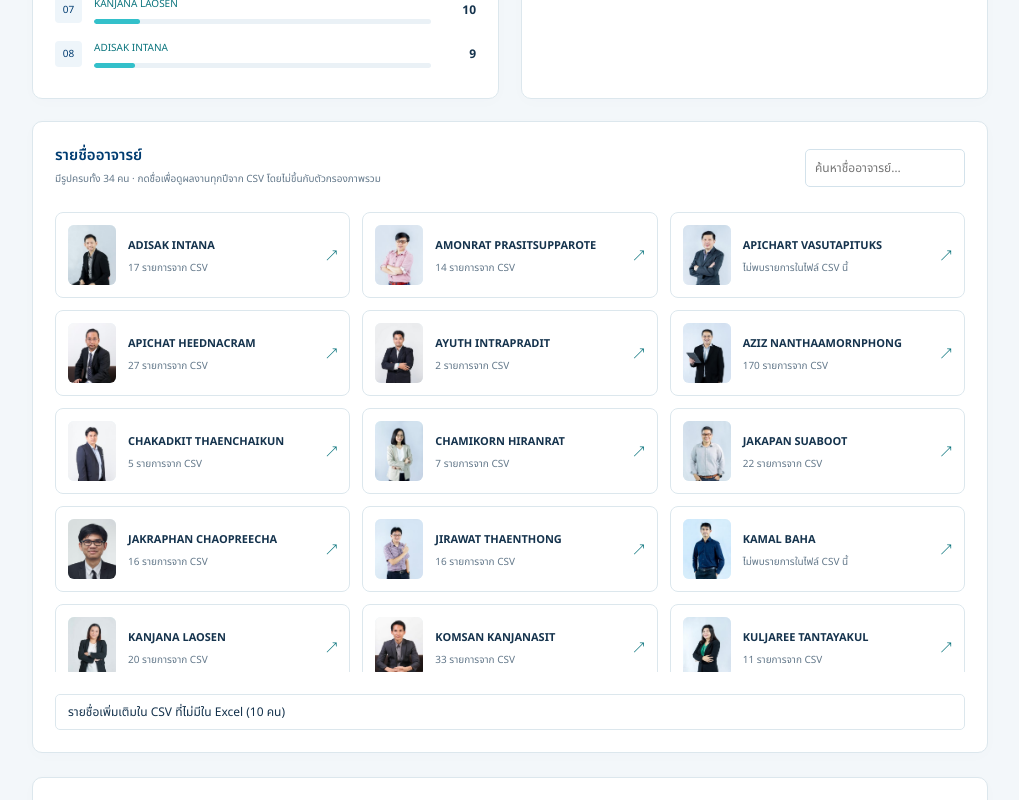
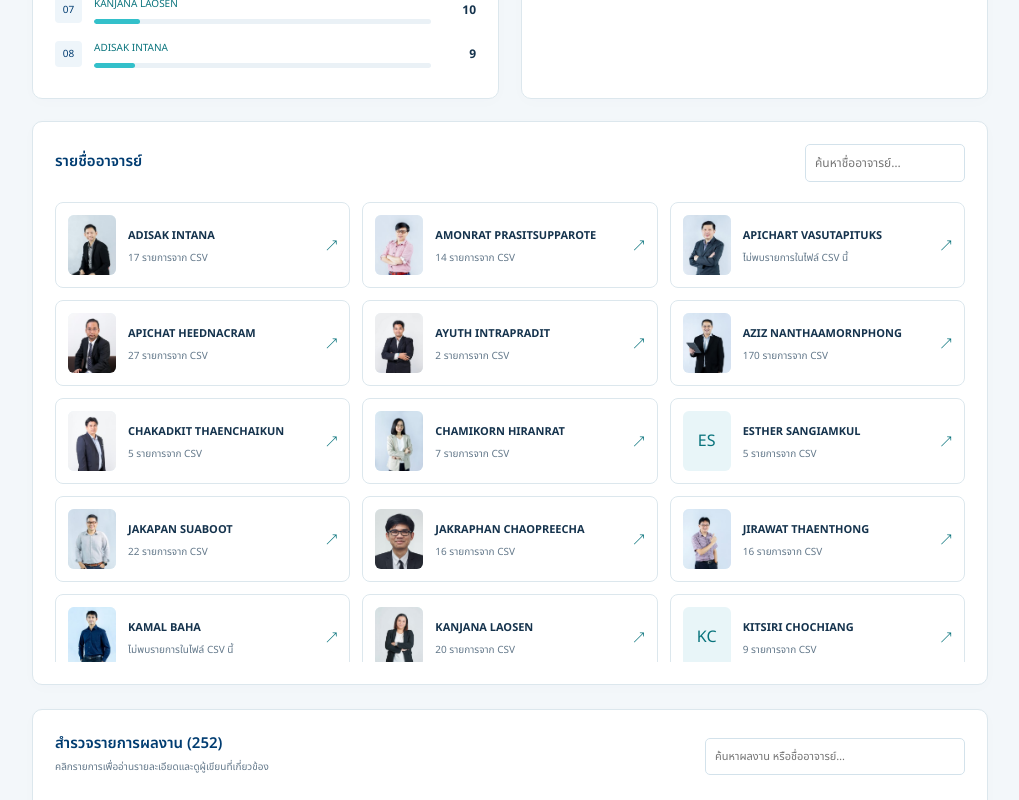
Before and after one commit to NapatFoythong/Dashboard, a Next.js app: page / in a window 1280 px wide. Shown: the part 1480-2280 px from the top of the page, without its empty margins (254-1273 px from the left). Built offline with nearby package versions, Linux system fonts and the light colour scheme.

Commit message:
Combine all faculty into one directory

```diff
--- a/app/components.css
+++ b/app/components.css
@@ -11,8 +11,6 @@ button:focus-visible, a:focus-visible, summary:focus-visible { outline: 2px soli
 .staff-option { border-bottom: 1px solid var(--border); padding-bottom: 6px; }
 .staff-option > a { display: block; padding: 0 12px 0 34px; font-size: 10px; }
 .faculty-directory { margin-bottom: 24px; }
-.additional-faculty { margin-top: 22px; }
-.additional-faculty p { margin: 12px 0; }
 .faculty-directory input { font-size: 12px; }
 .faculty-grid { display: grid; grid-template-columns: repeat(3, minmax(0, 1fr)); gap: 12px; max-height: 460px; overflow-y: auto; }
 .faculty-person { display: flex; align-items: center; gap: 12px; padding: 12px; border: 1px solid var(--border); border-radius: 8px; text-decoration: none; color: var(--ink); }
--- a/components/faculty-directory.tsx
+++ b/components/faculty-directory.tsx
@@ -10,17 +10,13 @@ import FacultyPortrait from "./faculty-portrait";
 export default function FacultyDirectory({ data, portraits }: { data: ResearchData; portraits: Record<string, Portrait> }) {
   const [query, setQuery] = useState("");
   const names = facultyNames(data).filter(name => normalize(`${name} ${portraits[name]?.thaiName ?? ""}`).includes(normalize(query)));
-  const roster = new Set(data.staff.map(row => canonicalFacultyName(row.name)));
-  const primary = names.filter(name => roster.has(name));
-  const additional = names.filter(name => !roster.has(name));
   const card = (name: string) => {
     const count = facultyRecords(data, name).length;
     const original = data.staff.find(row => canonicalFacultyName(row.name) === name)?.name;
     return <Link href={facultyHref(name)} key={name} className="faculty-person"><FacultyPortrait name={name} src={portraits[name]?.image} small /><div><b>{name}</b>{original && original !== name && <small>ชื่อใน Excel: {original}</small>}<small>{count ? `${count} รายการจาก CSV` : "ไม่พบรายการในไฟล์ CSV นี้"}</small></div><span aria-hidden="true">↗</span></Link>;
   };
-  return <section className="card faculty-directory" id="faculty-directory"><div className="cardhead"><div><h2>รายชื่ออาจารย์</h2><p>มีรูปครบทั้ง 34 คน · กดชื่อเพื่อดูผลงานทุกปีจาก CSV โดยไม่ขึ้นกับตัวกรองภาพรวม</p></div><input value={query} onChange={e => setQuery(e.target.value)} placeholder="ค้นหาชื่ออาจารย์…" aria-label="ค้นหาในรายชื่ออาจารย์" /></div>
-    <div className="faculty-grid">{primary.map(card)}</div>
-    {!primary.length && <p>ไม่พบอาจารย์ใน Excel ที่ตรงกับคำค้นหา</p>}
-    <details className="additional-faculty"><summary>รายชื่อเพิ่มเติมใน CSV ที่ไม่มีใน Excel ({additional.length} คน)</summary><p>ยังไม่มีรูปที่ยืนยันได้จากหน้าบุคลากรปัจจุบัน และไม่ได้ระบุหลักสูตรแทนโดยคาดเดา</p><div className="faculty-grid">{additional.map(card)}</div></details>
+  return <section className="card faculty-directory" id="faculty-directory"><div className="cardhead"><div><h2>รายชื่ออาจารย์</h2></div><input value={query} onChange={e => setQuery(e.target.value)} placeholder="ค้นหาชื่ออาจารย์…" aria-label="ค้นหาในรายชื่ออาจารย์" /></div>
+    <div className="faculty-grid">{names.map(card)}</div>
+    {!names.length && <p>ไม่พบอาจารย์ที่ตรงกับคำค้นหา</p>}
   </section>;
 }
```
Also changed, not shown: 1 other file (tests, documents, lock files or other folders).
